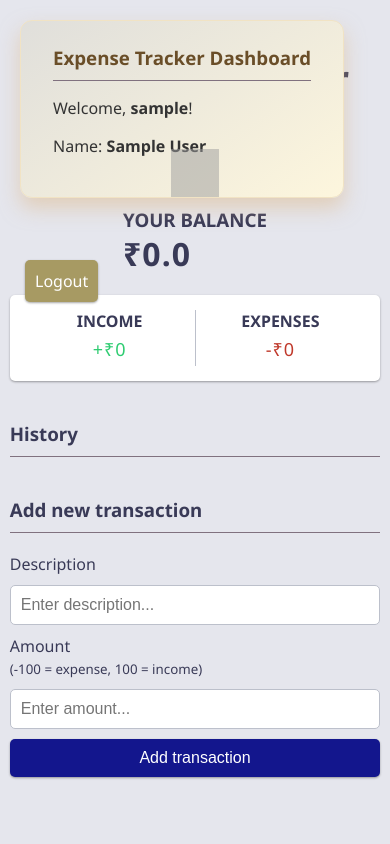
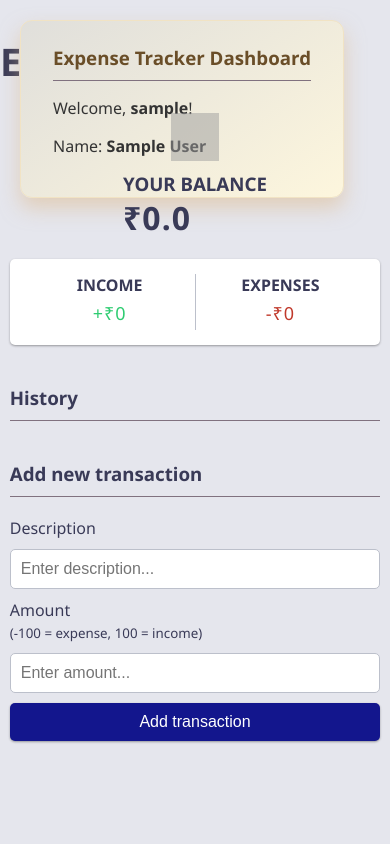
Before and after one commit to aphex18/Expense_Tracker, a Django app: page / in a window 390 px wide. Run offline with Django 5.2, Linux system fonts and the light colour scheme; the visitor is signed in with stand-in values (Sample User, id 1); data comes from the database, SQL or seed files in the repository; data that the repository does not hold is empty; parts of the project's set-up code (start-up, migrations or seed data) failed here and were passed over; grey boxes are pictures that could not be loaded.

Commit message:
Enhance dashboard responsiveness to prevent content overlap across devices

```diff
--- a/public/static/css/main.css
+++ b/public/static/css/main.css
@@ -211,19 +211,31 @@
 .notification-container p {
   margin: 0;
 }
-/* Dashboard responsive for all devices */
+/* Dashboard responsive - prevents content overlap */
 
 /* Tablet Portrait - iPad (768px - 1024px) */
 @media screen and (min-width: 768px) and (max-width: 1024px) {
+  body {
+    flex-direction: column;
+    align-items: stretch;
+    justify-content: flex-start;
+    padding-top: 20px;
+  }
+
   .header {
     width: 85%;
     max-width: 400px;
-    margin: 20px auto;
+    margin: 0 auto 30px;
+    position: relative;
+    z-index: 10;
   }
 
   .container {
     width: 85%;
     max-width: 500px;
+    margin: 0 auto;
+    position: relative;
+    z-index: 1;
   }
 }
 
@@ -241,26 +253,48 @@
 
 /* Mobile Landscape (481px - 767px) */
 @media screen and (min-width: 481px) and (max-width: 767px) {
+  body {
+    flex-direction: column;
+    align-items: stretch;
+    justify-content: flex-start;
+    padding: 15px 0;
+  }
+
   .header {
     width: 90%;
     max-width: 350px;
-    margin: 15px auto;
+    margin: 0 auto 25px;
+    position: relative;
+    z-index: 10;
   }
 
   .container {
     width: 90%;
     max-width: 400px;
+    margin: 0 auto;
+    position: relative;
+    z-index: 1;
   }
 }
 
 /* Mobile Portrait - iPhone, Android (320px - 480px) */
 @media screen and (max-width: 480px) {
+  body {
+    flex-direction: column;
+    align-items: stretch;
+    justify-content: flex-start;
+    min-height: 100vh;
+    padding: 10px 0;
+  }
+
   .header {
     width: 95%;
     max-width: 350px;
-    margin: 10px auto;
+    margin: 0 auto 20px;
     flex-direction: column;
     gap: 10px;
+    position: relative;
+    z-index: 10;
   }
 
   .header img {
@@ -270,7 +304,9 @@
 
   .container {
     width: 95%;
-    margin: 10px auto;
+    margin: 0 auto;
+    position: relative;
+    z-index: 1;
   }
 
   .inc-exp-container {
@@ -286,7 +322,7 @@
 @media screen and (max-width: 320px) {
   .header {
     width: 98%;
-    margin: 8px auto;
+    margin: 0 auto 15px;
     gap: 8px;
   }
 
@@ -297,7 +333,7 @@
 
   .container {
     width: 98%;
-    margin: 8px auto;
+    margin: 0 auto;
   }
 
   h1 {
```
